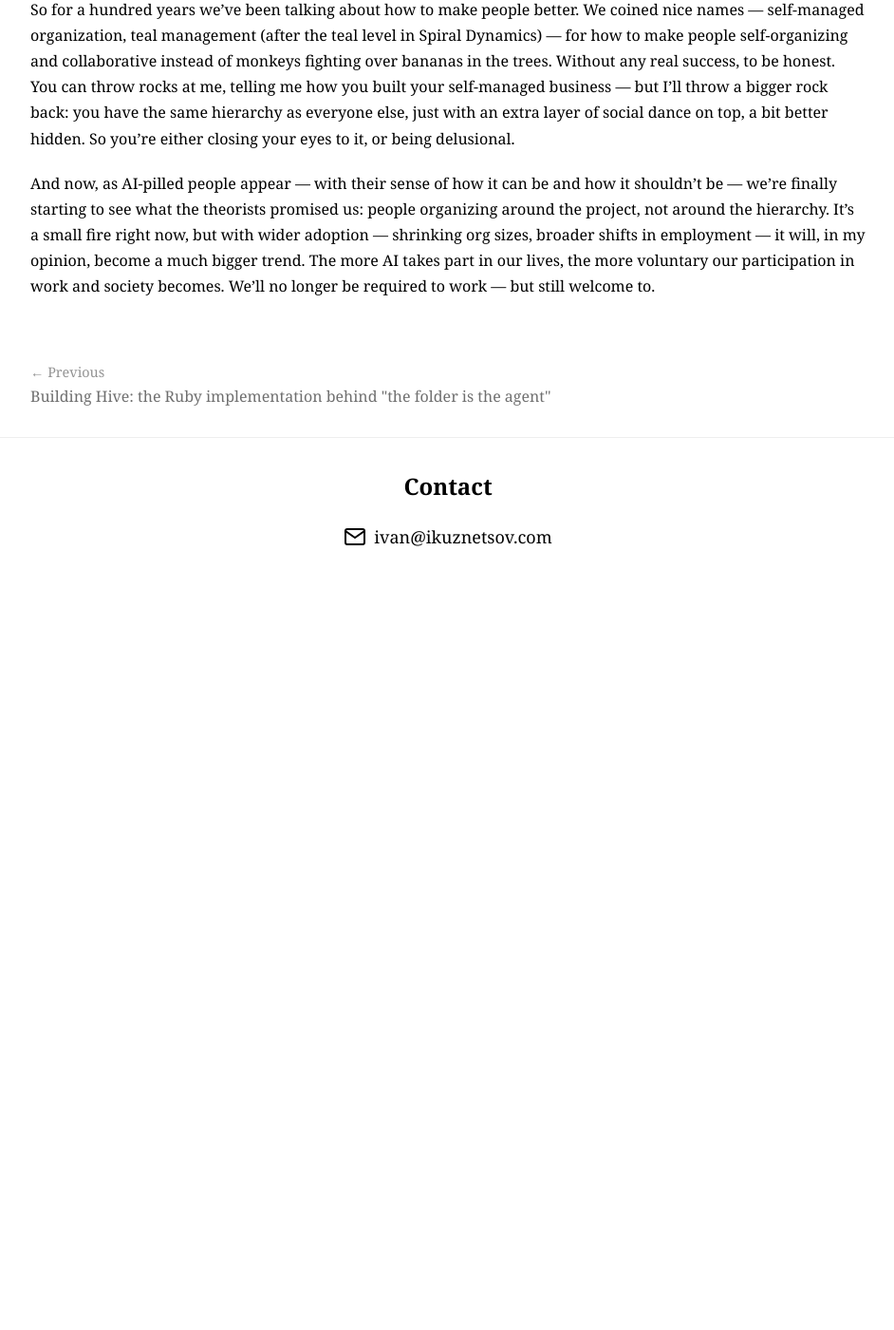
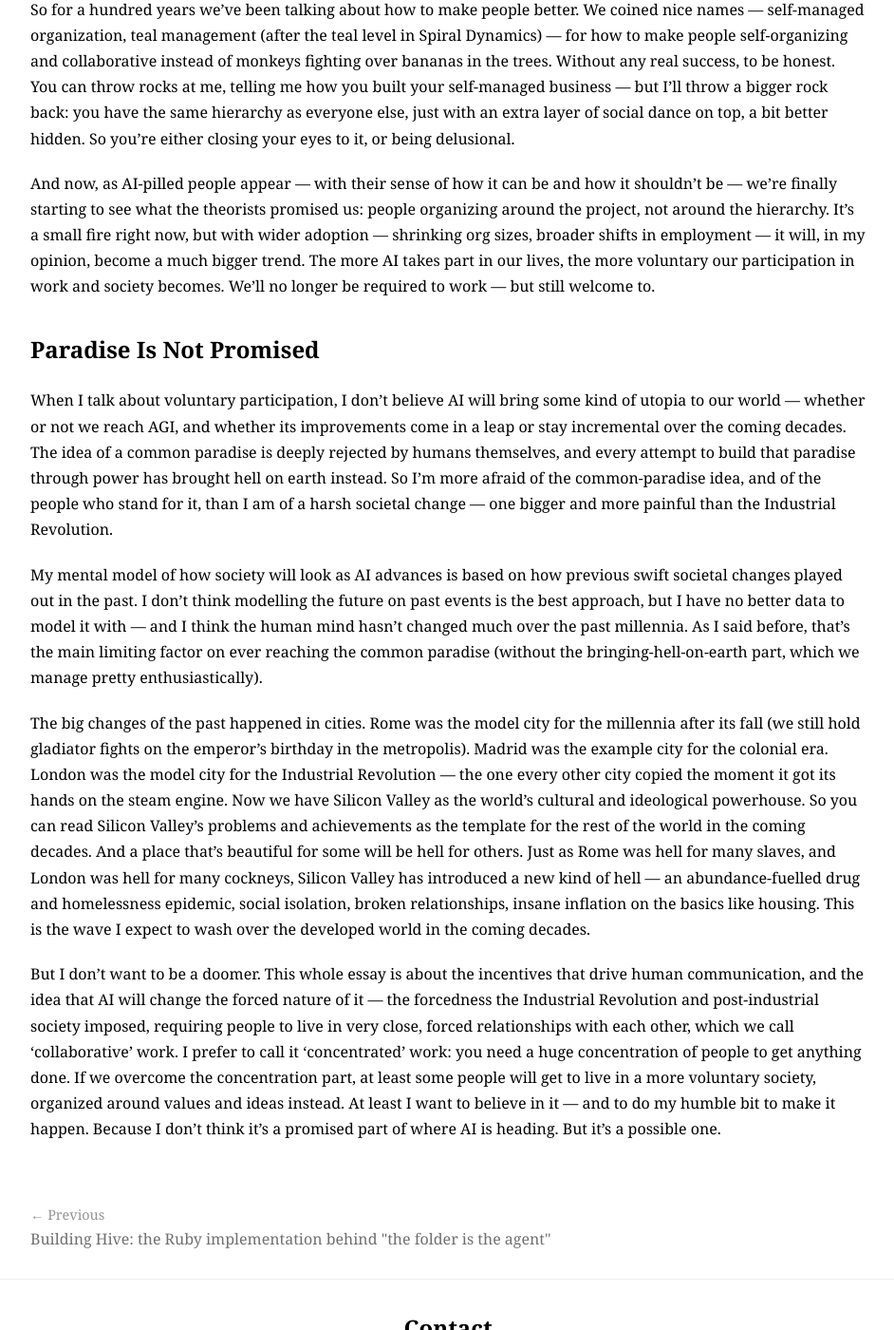
Before and after one commit to ivankuznetsov/ikuznetsov.com, a Jekyll site: the page built from _posts/2026-06-14-ai-is-fundamentally-changing-human-communication.md, in a window 1280 px wide and 1400 px high, scrolled down 1980 px. Shown: the whole window at 95% size, without its empty margins (168-1110 px from the left). Built offline with Jekyll 4.4.1, drawn with Linux system fonts in a browser that asks for light colours; some web fonts are replaced; before the commit the page ends 2610 px from its top, so only the background shows below that.

Commit message:
Add Part 3 'Paradise Is Not Promised'
Closes the essay's arc: voluntary participation is possible, not promised —
AI won't deliver a utopia, and Silicon Valley is the template (heaven for
some, hell for others) the developed world will likely follow.

Co-Authored-By: Claude Opus 4.8 (1M context) <noreply@anthropic.com>

```diff
--- a/_posts/2026-06-14-ai-is-fundamentally-changing-human-communication.md
+++ b/_posts/2026-06-14-ai-is-fundamentally-changing-human-communication.md
@@ -44,3 +44,13 @@ Then Ozempic appeared. And people started losing fat without any enlightened spi
 So for a hundred years we've been talking about how to make people better. We coined nice names — self-managed organization, teal management (after the teal level in Spiral Dynamics) — for how to make people self-organizing and collaborative instead of monkeys fighting over bananas in the trees. Without any real success, to be honest. You can throw rocks at me, telling me how you built your self-managed business — but I'll throw a bigger rock back: you have the same hierarchy as everyone else, just with an extra layer of social dance on top, a bit better hidden. So you're either closing your eyes to it, or being delusional.
 
 And now, as AI-pilled people appear — with their sense of how it can be and how it shouldn't be — we're finally starting to see what the theorists promised us: people organizing around the project, not around the hierarchy. It's a small fire right now, but with wider adoption — shrinking org sizes, broader shifts in employment — it will, in my opinion, become a much bigger trend. The more AI takes part in our lives, the more voluntary our participation in work and society becomes. We'll no longer be required to work — but still welcome to.
+
+## Paradise Is Not Promised
+
+When I talk about voluntary participation, I don't believe AI will bring some kind of utopia to our world — whether or not we reach AGI, and whether its improvements come in a leap or stay incremental over the coming decades. The idea of a common paradise is deeply rejected by humans themselves, and every attempt to build that paradise through power has brought hell on earth instead. So I'm more afraid of the common-paradise idea, and of the people who stand for it, than I am of a harsh societal change — one bigger and more painful than the Industrial Revolution.
+
+My mental model of how society will look as AI advances is based on how previous swift societal changes played out in the past. I don't think modelling the future on past events is the best approach, but I have no better data to model it with — and I think the human mind hasn't changed much over the past millennia. As I said before, that's the main limiting factor on ever reaching the common paradise (without the bringing-hell-on-earth part, which we manage pretty enthusiastically).
+
+The big changes of the past happened in cities. Rome was the model city for the millennia after its fall (we still hold gladiator fights on the emperor's birthday in the metropolis). Madrid was the example city for the colonial era. London was the model city for the Industrial Revolution — the one every other city copied the moment it got its hands on the steam engine. Now we have Silicon Valley as the world's cultural and ideological powerhouse. So you can read Silicon Valley's problems and achievements as the template for the rest of the world in the coming decades. And a place that's beautiful for some will be hell for others. Just as Rome was hell for many slaves, and London was hell for many cockneys, Silicon Valley has introduced a new kind of hell — an abundance-fuelled drug and homelessness epidemic, social isolation, broken relationships, insane inflation on the basics like housing. This is the wave I expect to wash over the developed world in the coming decades.
+
+But I don't want to be a doomer. This whole essay is about the incentives that drive human communication, and the idea that AI will change the forced nature of it — the forcedness the Industrial Revolution and post-industrial society imposed, requiring people to live in very close, forced relationships with each other, which we call 'collaborative' work. I prefer to call it 'concentrated' work: you need a huge concentration of people to get anything done. If we overcome the concentration part, at least some people will get to live in a more voluntary society, organized around values and ideas instead. At least I want to believe in it — and to do my humble bit to make it happen. Because I don't think it's a promised part of where AI is heading. But it's a possible one.
```
